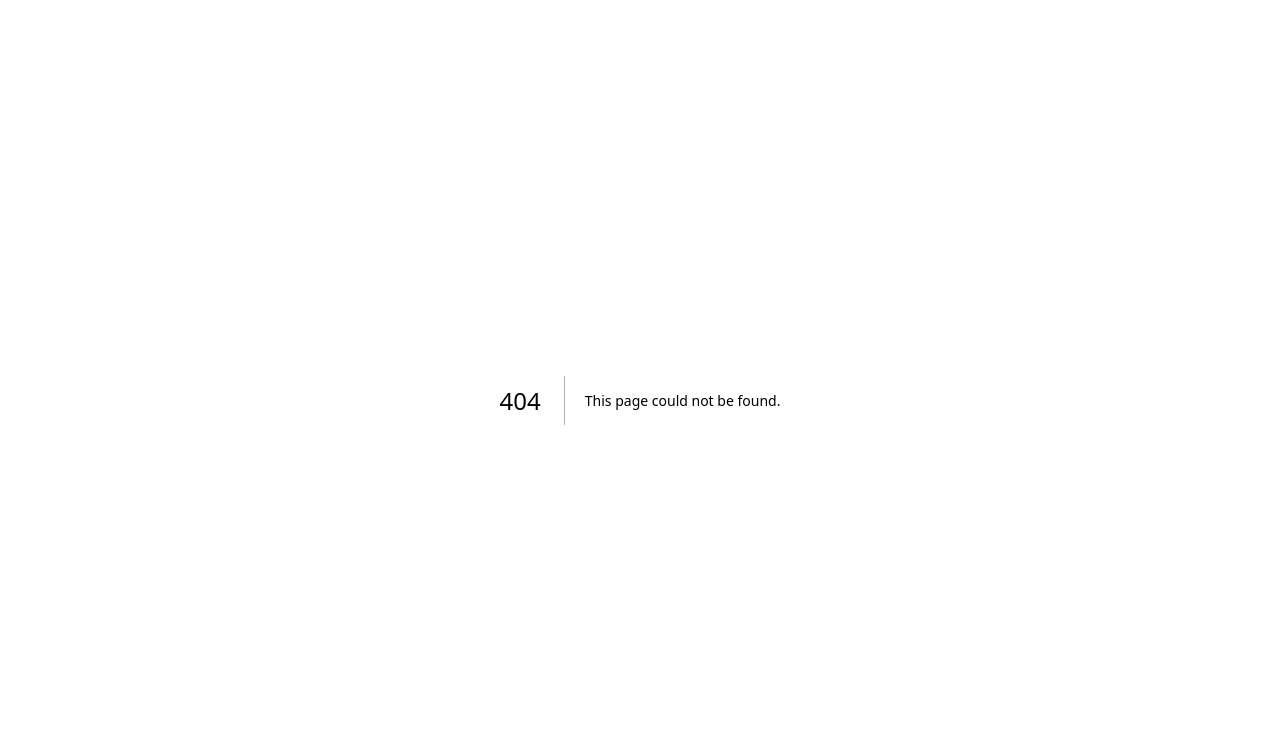
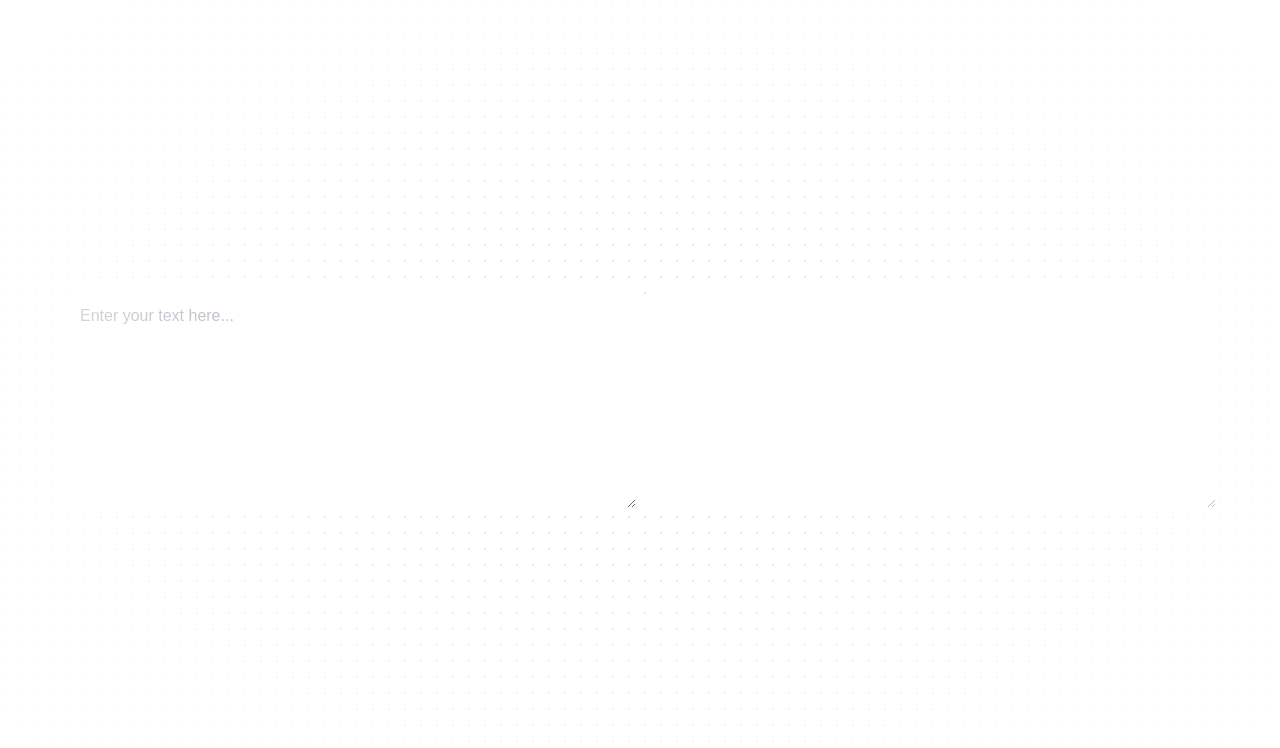
Before and after one commit to j-mahapatra/langbridge-ai, a Next.js app: page /translate in a window 1280 px wide. Before the commit this address had no page. Shown: the top 748 px of the page. Built offline with nearby package versions, Linux system fonts and the light colour scheme.

Commit message:
feat: boxes for input and output

```diff
--- /dev/null
+++ b/src/app/translate/page.tsx
@@ -0,0 +1,19 @@
+import InputBox from '@/components/input-box/InputBox';
+import OutputBox from '@/components/output-box/OutputBox';
+import DotBackgroundContainer from '@/components/ui/DotBackgroundContainer';
+import React from 'react';
+
+export default function Translate() {
+  return (
+    <DotBackgroundContainer>
+      <div className="grid w-full h-full p-5 sm:p-16 grid-rows-2 sm:grid-rows-1 grid-cols-1 sm:grid-cols-2 gap-1 sm:gap-2 place-items-center">
+        <div className="row-span-1 w-full h-full flex justify-center items-center">
+          <InputBox />
+        </div>
+        <div className="row-span-1 w-full h-full flex justify-center items-center">
+          <OutputBox />
+        </div>
+      </div>
+    </DotBackgroundContainer>
+  );
+}
--- /dev/null
+++ b/src/components/input-box/InputBox.tsx
@@ -0,0 +1,20 @@
+'use client';
+
+import React, { useState } from 'react';
+import TextArea from '../ui/TextArea';
+
+export default function InputBox() {
+  const [text, setText] = useState<string>('');
+
+  return (
+    <div className="flex w-full justify-center items-center">
+      <TextArea
+        id="input-box"
+        value={text}
+        rows={8}
+        placeholder="Enter your text here..."
+        onChange={(e) => setText(e.target.value)}
+      />
+    </div>
+  );
+}
--- /dev/null
+++ b/src/components/output-box/OutputBox.tsx
@@ -0,0 +1,19 @@
+'use client';
+
+import React, { useState } from 'react';
+import TextArea from '../ui/TextArea';
+
+export default function OutputBox() {
+  const [text, setText] = useState<string>('');
+
+  return (
+    <div className="flex w-full justify-center items-center">
+      <TextArea
+        id="input-box"
+        value={text}
+        rows={8}
+        onChange={(e) => setText(e.target.value)}
+      />
+    </div>
+  );
+}
--- /dev/null
+++ b/src/components/ui/TextArea.tsx
@@ -0,0 +1,34 @@
+import { cn } from '@/lib/utils';
+import React from 'react';
+
+interface TextAreaProps {
+  id: string;
+  value: string;
+  rows?: number;
+  placeholder?: string;
+  cssClasses?: string;
+  onChange: (event: React.ChangeEvent<HTMLTextAreaElement>) => void;
+}
+
+export default function TextArea({
+  id,
+  value,
+  rows = 5,
+  placeholder,
+  cssClasses,
+  onChange,
+}: TextAreaProps) {
+  return (
+    <textarea
+      id={id}
+      rows={rows}
+      placeholder={placeholder}
+      value={value}
+      onChange={(e: React.ChangeEvent<HTMLTextAreaElement>) => onChange(e)}
+      className={cn(
+        'block py-3 px-4 border-none hover:outline-none w-full rounded-lg dark:bg-neutral-900 text-foreground dark:text-white',
+        cssClasses,
+      )}
+    />
+  );
+}
```
